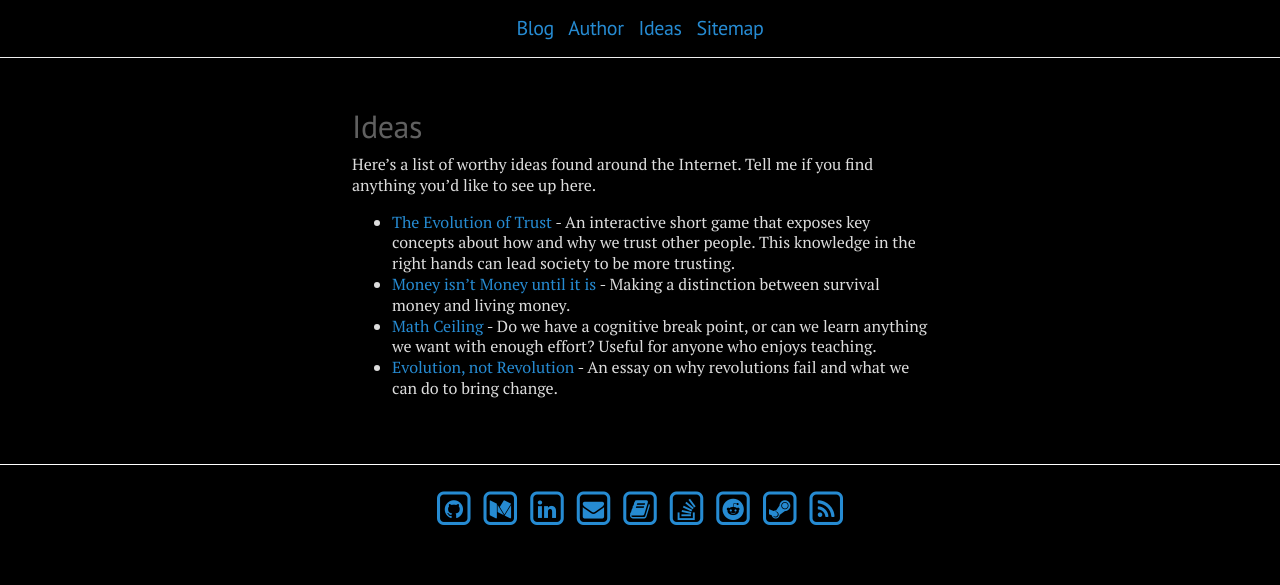
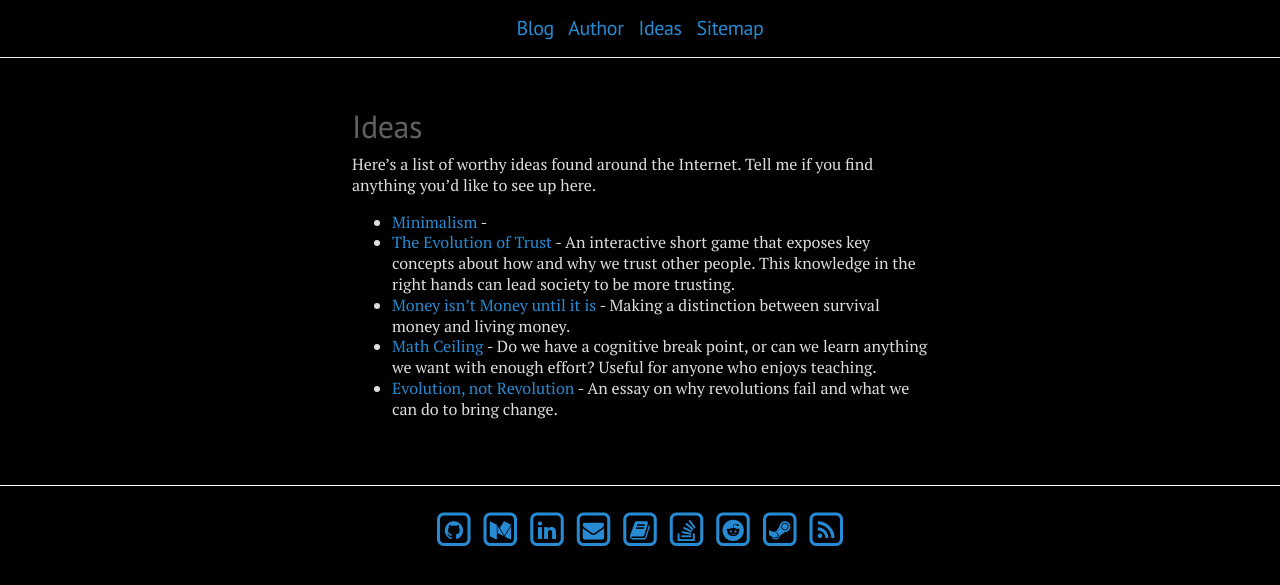
Before and after one commit to migueltorrescosta/migueltorrescosta.github.io, a Jekyll site: the page built from page_Ideas.md, in a window 1280 px wide. Shown: the top 585 px of the page. Built offline with Jekyll 4.4.1, drawn with Linux system fonts in a browser that asks for light colours.

Commit message:
Fixed 404 Page

```diff
--- a/_includes/share.html
+++ b/_includes/share.html
@@ -5,12 +5,6 @@
       <span class="fa-stack fa-lg">
         <i class="fa fa-square-o fa-stack-2x"></i>
         <i class="fa fa-github fa-stack-1x"></i>
-      </span>
-    </a>
-    <a href="https://medium.com/@{{ site.author.medium}}">
-      <span class="fa-stack fa-lg">
-        <i class="fa fa-square-o fa-stack-2x"></i>
-        <i class="fa fa-medium fa-stack-1x"></i>
       </span>
     </a>
     <a href="https://linkedin.com/in/{{ site.author.linkedin}}">
--- a/page_Ideas.md
+++ b/page_Ideas.md
@@ -8,6 +8,7 @@
 
 Here's a list of worthy ideas found around the Internet. Tell me if you find anything you'd like to see up here.
 
+* [Minimalism](https://minimalism.life/journal/) -
 * [The Evolution of Trust](http://ncase.me/trust/) - An interactive short game that exposes key concepts about how and why we trust other people. This knowledge in the right hands can lead society to be more trusting.
 * [Money isn't Money until it is](https://medium.com/@conradshaw/money-isnt-money-97722fe87025) - Making a distinction between survival money and living money.
 * [Math Ceiling](https://mathwithbaddrawings.com/2015/04/08/the-math-ceiling-wheres-your-cognitive-breaking-point/) - Do we have a cognitive break point, or can we learn anything we want with enough effort? Useful for anyone who enjoys teaching.
```
Also changed, not shown: 404.md (+1 -3 lines).
